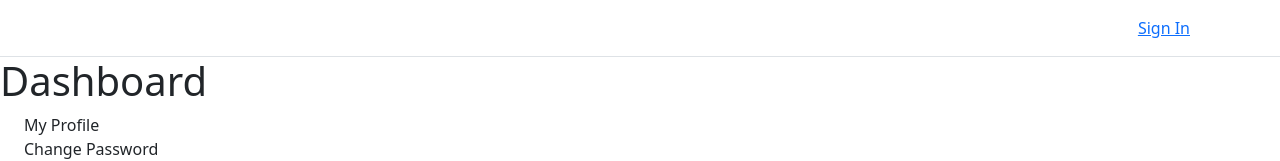
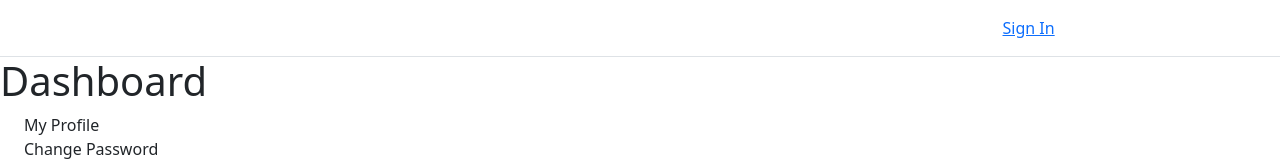
Before and after one commit to sangpm99/vue-user-management, a Vue app: page /admin in a window 1280 px wide. Shown: the top 161 px of the page. Built offline with nearby package versions, Linux system fonts and the light colour scheme; what vue-sweetalert2 would draw is missing.

Commit message:
Update 2024-10-15 2

```diff
--- a/src/components/Header.vue
+++ b/src/components/Header.vue
@@ -11,14 +11,8 @@ const routes = router.options.routes
 
 <template>
     <header class="py-3 border-bottom">
-        <div class="container">
-            <div
-                class="d-flex flex-wrap align-items-center justify-content-center justify-content-lg-start"
-            >
-                <ul
-                    class="nav col-12 col-lg-auto me-lg-auto mb-2 justify-content-center mb-md-0"
-                ></ul>
-
+        <div class="row">
+            <div class="col-10 d-flex flex-wrap align-items-center justify-content-end">
                 <div v-if="userData" class="text-end">
                     <span class="nav-link" href=""
                         >Hi, {{ userData ? userData.data.fullName : '' }}</span
@@ -31,11 +25,12 @@ const routes = router.options.routes
                         </li>
                     </ul>
                 </div>
-
                 <div v-if="!userData" class="text-end">
                     <RouterLink class="me-2" to="/authorize/signin">Sign In</RouterLink>
                 </div>
             </div>
+
+            <div class="col-3"></div>
         </div>
     </header>
 </template>
--- a/src/views/admin/MyProfile.vue
+++ b/src/views/admin/MyProfile.vue
@@ -57,7 +57,7 @@ watch(
                 <img src="@/assets/images/no-user-image-square.jpg"
                     alt="Generic placeholder image" class="img-fluid img-thumbnail mt-4 mb-2"
                     style="width: 150px; z-index: 1">
-                <button type="button" data-mdb-button-init data-mdb-ripple-init class="btn btn-outline-dark text-body" style="z-index: 1;">
+                <button type="button" class="btn btn-outline-dark edit" style="z-index: 1;">
                     Edit profile
                 </button>
                 </div>
```
